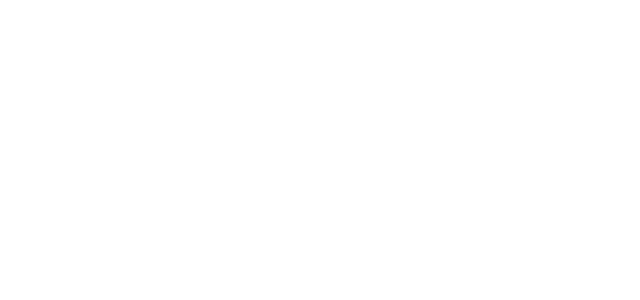
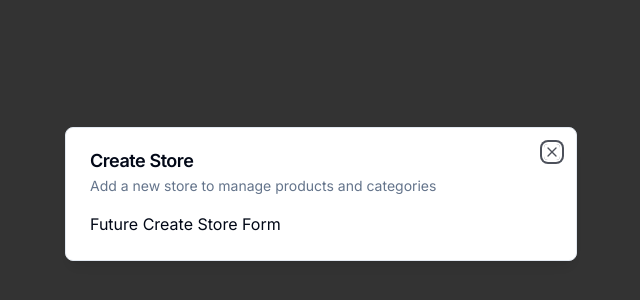
Before and after one commit to Nicobustelo/apple-store, a Next.js app: page / in a window 1280 px wide. Shown: the part 206-506 px from the top of the page, without its empty margins (319-959 px from the left). Built offline with nearby package versions, Linux system fonts and the light colour scheme.

Commit message:
modal components added

```diff
--- a/app/(root)/page.tsx
+++ b/app/(root)/page.tsx
@@ -1,9 +1,21 @@
-import { UserButton } from "@clerk/nextjs";
+"use client";
+
+import { useEffect } from "react";
+
+import { useStoreModal } from "@/hooks/use-store-modal";
 
 export default function SetupPage() {
+  const onOpen = useStoreModal((state) => state.onOpen)
+  const isOpen = useStoreModal((state) => state.isOpen)
+
+  useEffect( () => {
+    if(!isOpen){
+      onOpen()
+    }
+  }, [isOpen, onOpen])
+
   return (
     <div className="p-10">
-      <UserButton afterSignOutUrl="/"/>
     </div>
   );
 }
--- a/app/layout.tsx
+++ b/app/layout.tsx
@@ -2,6 +2,7 @@
 import { Inter } from "next/font/google";
 import "./globals.css";
 import { ClerkProvider } from "@clerk/nextjs";
+import { ModalProvider } from "@/providers/modal-provider";
 
 const inter = Inter({ subsets: ["latin"] });
 
@@ -18,6 +19,7 @@
   return (
     <ClerkProvider>
       <html lang="en">
+        <ModalProvider />
         <body className={inter.className}>{children}</body>
       </html>
     </ClerkProvider>
--- /dev/null
+++ b/components/modals/store-modal.tsx
@@ -0,0 +1,19 @@
+"use client";
+
+import { useStoreModal } from "@/hooks/use-store-modal";
+import { Modal } from "../ui/modal";
+
+export const StoreModal = () => {
+    const storeModal = useStoreModal()
+
+    return(
+        <Modal
+            title="Create Store"
+            description="Add a new store to manage products and categories"
+            isOpen={storeModal.isOpen}
+            onClose={storeModal.onClose}
+        >
+            Future Create Store Form
+        </Modal>
+    )
+}
--- /dev/null
+++ b/components/ui/modal.tsx
@@ -0,0 +1,45 @@
+"use client";
+
+import {
+    Dialog,
+    DialogContent,
+    DialogDescription,
+    DialogHeader,
+    DialogTitle
+} from "./dialog";
+
+interface ModalProps {
+    title: string;
+    description: string;
+    isOpen: boolean;
+    onClose: () => void;
+    children?: React.ReactNode;
+}
+
+export const Modal: React.FC<ModalProps> = ({
+    title,
+    description,
+    isOpen,
+    onClose,
+    children
+}) => {
+    const onChange = (open: boolean) => {
+        if(!open) {
+            onClose()
+        }
+    }
+
+    return(
+        <Dialog open={isOpen} onOpenChange={onChange}>
+            <DialogContent>
+                <DialogHeader>
+                    <DialogTitle>{title}</DialogTitle>
+                    <DialogDescription>{description}</DialogDescription>
+                </DialogHeader>
+                <div>
+                    {children}
+                </div>
+            </DialogContent>
+        </Dialog>
+    )
+}
--- /dev/null
+++ b/hooks/use-store-modal.tsx
@@ -0,0 +1,13 @@
+import { create } from "zustand";
+
+interface useStoreModalStore {
+    isOpen: boolean;
+    onOpen: () => void;
+    onClose: () => void;
+}
+
+export const useStoreModal = create<useStoreModalStore>((set) => ({
+    isOpen: false,
+    onOpen: () => set({isOpen: true}),
+    onClose: () => set({isOpen: false}),
+}))
--- a/package.json
+++ b/package.json
@@ -19,7 +19,8 @@
     "react": "^18",
     "react-dom": "^18",
     "tailwind-merge": "^2.2.2",
-    "tailwindcss-animate": "^1.0.7"
+    "tailwindcss-animate": "^1.0.7",
+    "zustand": "^4.5.2"
   },
   "devDependencies": {
     "@types/node": "^20",
--- /dev/null
+++ b/providers/modal-provider.tsx
@@ -0,0 +1,23 @@
+"use client";
+
+import { useEffect, useState } from "react";
+
+import { StoreModal } from "@/components/modals/store-modal";
+
+export const ModalProvider = () => {
+    const [isMounted, setIsMounted] = useState(false)
+
+    useEffect(() => {
+        setIsMounted(true);
+    }, [])
+
+    if(!isMounted) {
+        return null;
+    }
+
+    return(
+        <>
+            <StoreModal />
+        </>
+    )
+}
```
Also changed, not shown: 1 other file (tests, documents, lock files or other folders).
